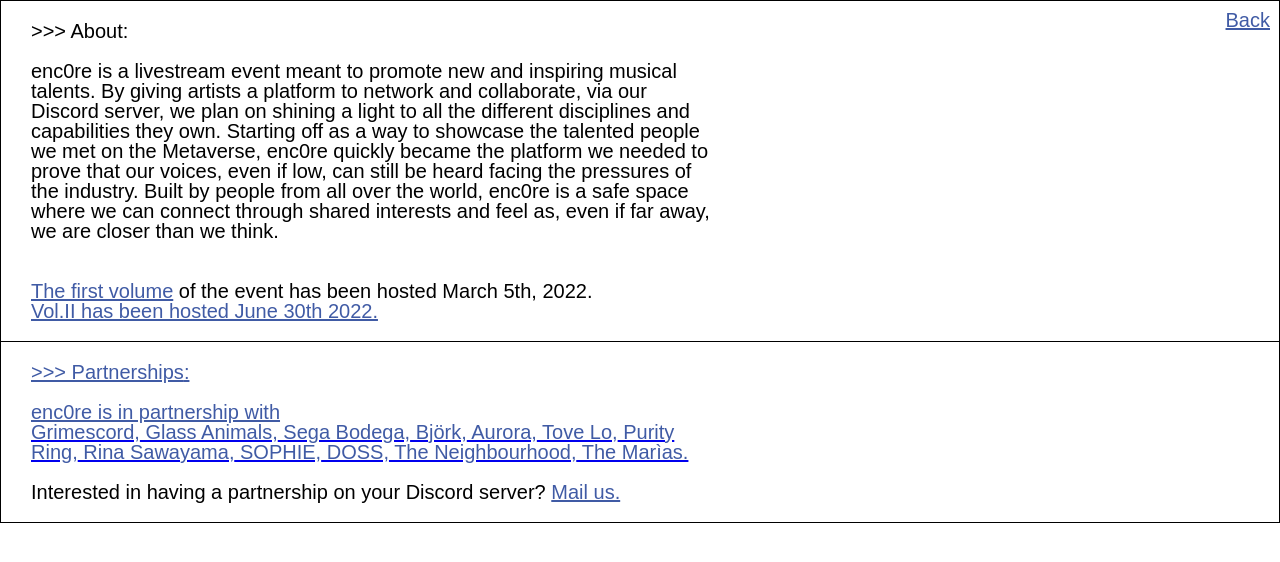
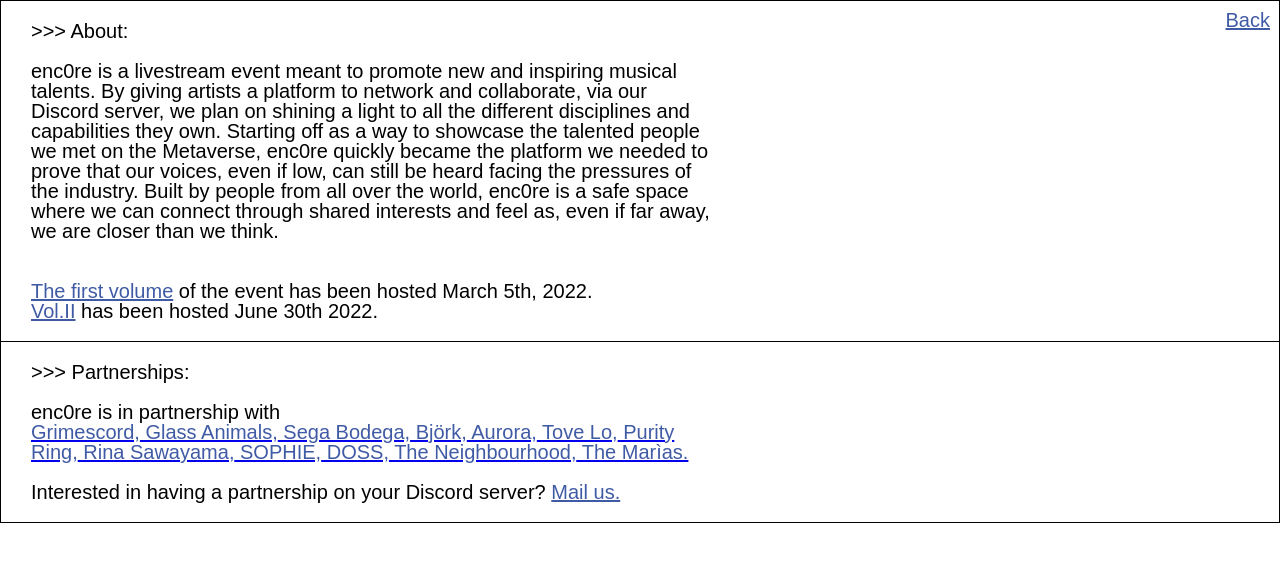
Before and after one commit to artnamelive/enc0re, a plain HTML site: page about.html in a window 1280 px wide. Drawn offline with nearby package versions, Linux system fonts and the light colour scheme; a script that the page names is missing; a web font is replaced by a local one.

Commit message:
Update about.html

```diff
--- a/about.html
+++ b/about.html
@@ -36,7 +36,7 @@
             shared interests and feel as, even if far away, we are closer than we think.<br /><br />‍<br />‍<a
                 href="https://youtu.be/76VddJULnb8" target="_blank" class="link">The first volume</a> of the event has
             been hosted March 5th, 2022. <br /><a
-                href="https://www.youtube.com/watch?v=mnWKLyCiIj4" target="_blank" class="link">Vol.II has been hosted June 30th 2022.</p>
+                href="https://www.youtube.com/watch?v=mnWKLyCiIj4" target="_blank" class="link">Vol.II</a> has been hosted June 30th 2022.</p>
     </div>
     <div class="div-block-3 partnerships">
         <p class="paragraph">&gt;&gt;&gt; Partnerships<strong class="bold-text">:<br /><br /></strong>enc0re is in
```
